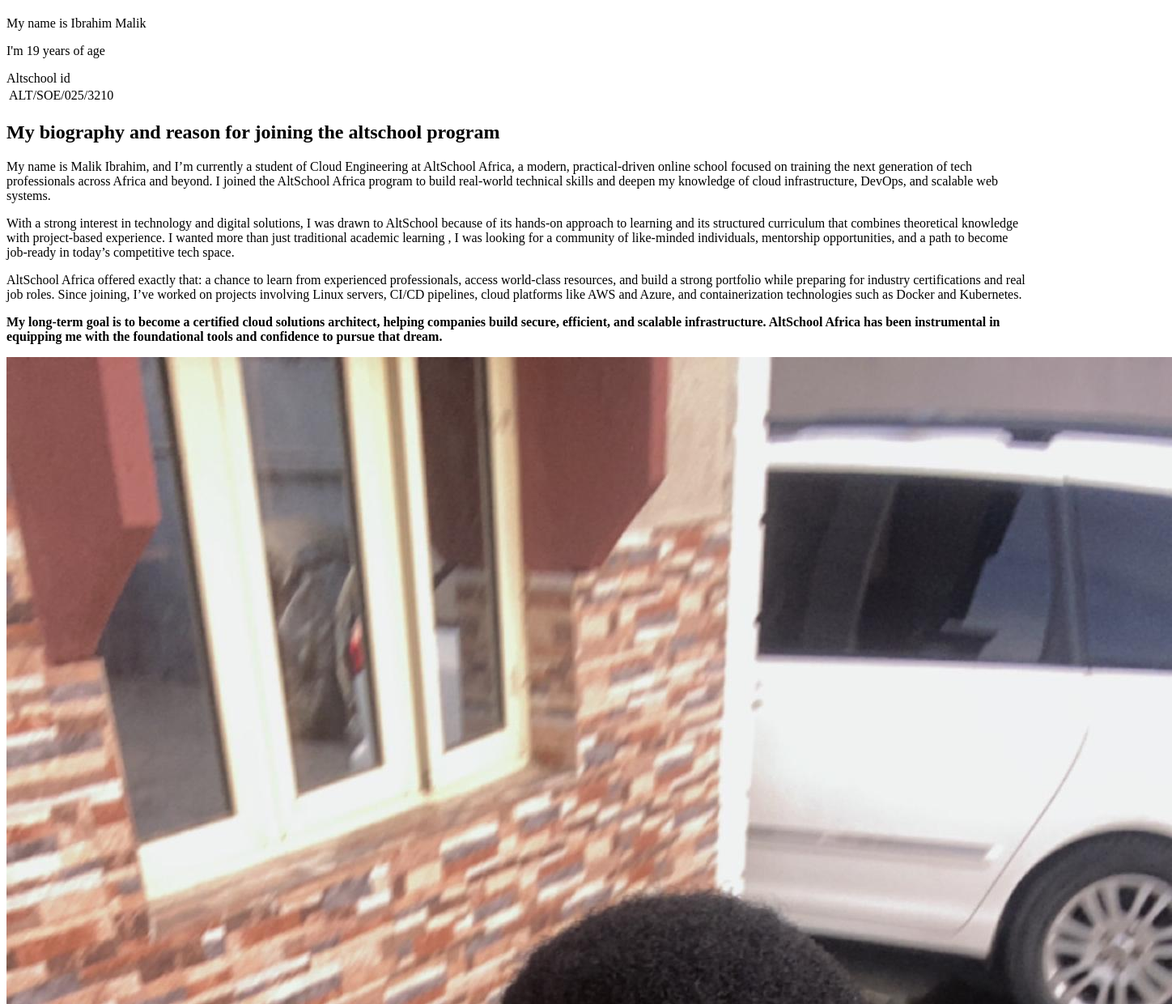
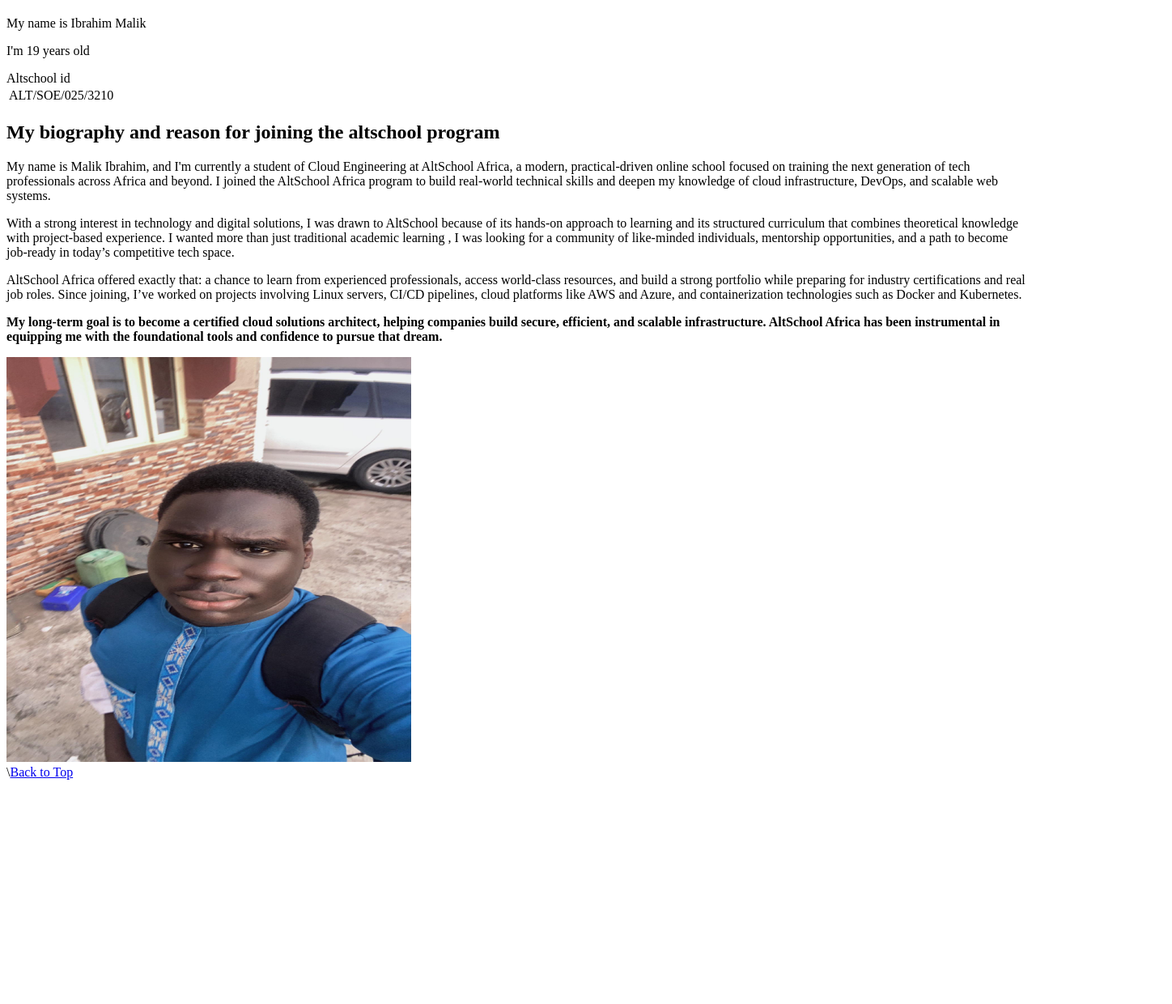
Before and after one commit to ibrahimmalikce/assignment-1, a plain HTML site: page index.html in a window 1280 px wide. Shown: the part 60-1300 px from the top of the page at 81% size, 1448 px wide, since content can reach past the window. After the commit the page ends 1031 px from the top, so only its background shows below. Drawn offline with Linux system fonts and the light colour scheme.

Commit message:
Update index.html

```diff
--- a/index.html
+++ b/index.html
@@ -8,17 +8,17 @@
 <body>
     <h1> <strong>ALT SCHOOL AFRICA ASSIGNMENT 1</strong></h1>
     <P>My name is Ibrahim Malik</P>
-    <p>I'm 19 years of age</p>
+    <p>I'm 19 years old</p>
     <table><label for="altschool id">Altschool id</label><td>ALT/SOE/025/3210</td></table>
 <H2><STRong>My biography and reason for joining the altschool program</STRong></H2>
-<p>My name is Malik Ibrahim, and I’m currently a student of Cloud Engineering at AltSchool Africa, a modern, practical-driven online school focused on training the next generation of tech professionals across Africa and beyond. I joined the AltSchool Africa program to build real-world technical skills and deepen my knowledge of cloud infrastructure, DevOps, and scalable web systems.
+<p>My name is Malik Ibrahim, and I'm currently a student of Cloud Engineering at AltSchool Africa, a modern, practical-driven online school focused on training the next generation of tech professionals across Africa and beyond. I joined the AltSchool Africa program to build real-world technical skills and deepen my knowledge of cloud infrastructure, DevOps, and scalable web systems.
 </p>
 <p>With a strong interest in technology and digital solutions, I was drawn to AltSchool because of its hands-on approach to learning and its structured curriculum that combines theoretical knowledge with project-based experience. I wanted more than just traditional academic learning , I was looking for a community of like-minded individuals, mentorship opportunities, and a path to become job-ready in today’s competitive tech space.
 </p>
 <p>AltSchool Africa offered exactly that: a chance to learn from experienced professionals, access world-class resources, and build a strong portfolio while preparing for industry certifications and real job roles. Since joining, I’ve worked on projects involving Linux servers, CI/CD pipelines, cloud platforms like AWS and Azure, and containerization technologies such as Docker and Kubernetes.
 </p>
 <p><strong>My long-term goal is to become a certified cloud solutions architect, helping companies build secure, efficient, and scalable infrastructure. AltSchool Africa has been instrumental in equipping me with the foundational tools and confidence to pursue that dream.</strong></p>
-<img src="./asset/image/malik pic.jpg" alt="Malik">
+<section><img src="./asset/image/malik pic.jpg" alt="Malik" height="500" width="500"></section>
 \<a href="#top">Back to Top</a>
 </body>
 </html>
```
